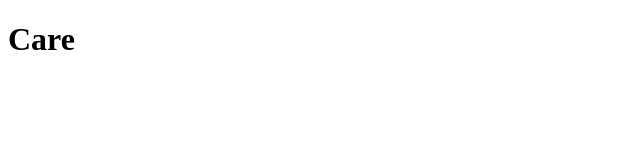
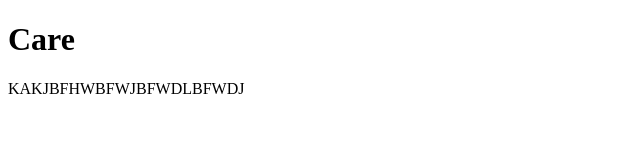
Before and after one commit to toritsevalerie/my-first-git-repo, a plain HTML site: page index.html in a window 1280 px wide. Shown: the whole page, without its empty margins (0-640 px from the left). Drawn offline with Linux system fonts and the light colour scheme.

Commit message:
added paragrapgh

```diff
--- a/index.html
+++ b/index.html
@@ -8,5 +8,6 @@
   </head>
   <body>
     <h1>Care</h1>
+    <p>KAKJBFHWBFWJBFWDLBFWDJ</p>
   </body>
 </html>
```
